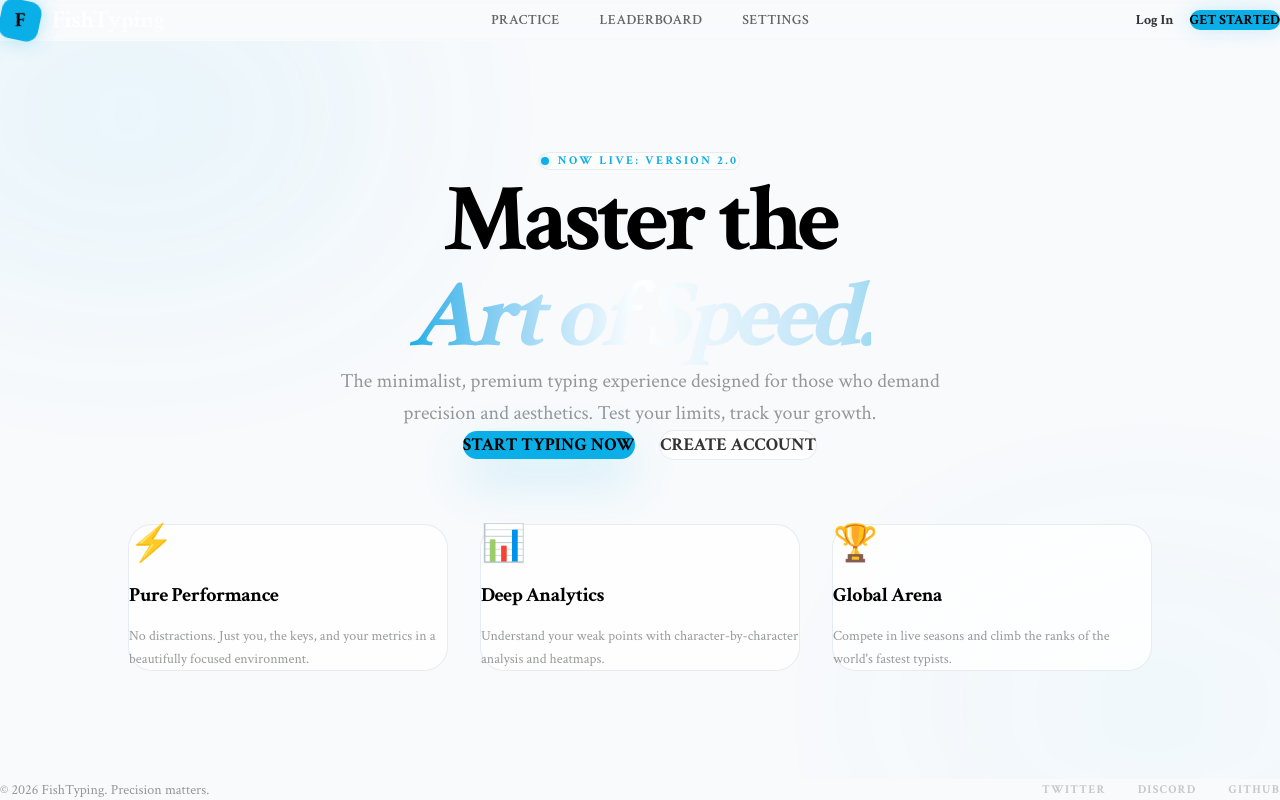
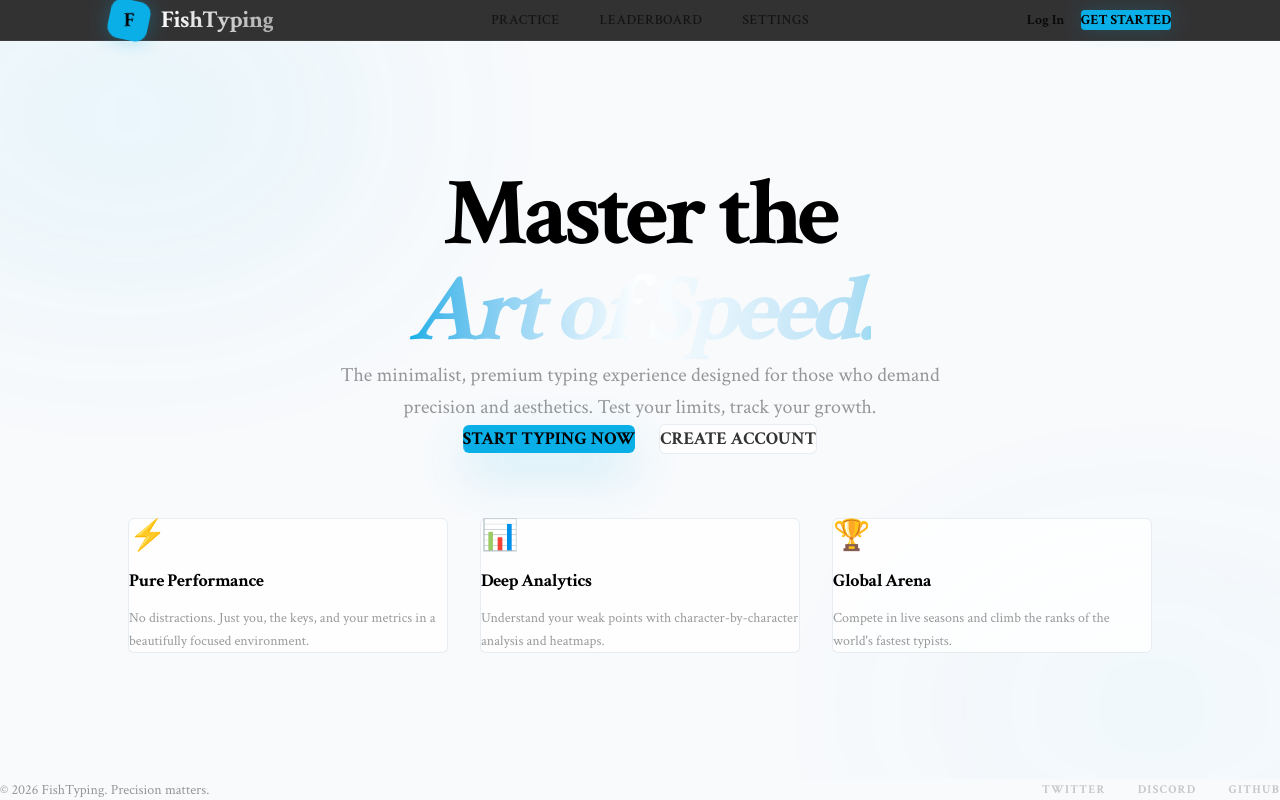
Before and after one commit to tou8xiong/fishtyping, a Next.js app: page / in a window 1280 px wide. Built offline with nearby package versions, Linux system fonts and the light colour scheme.

Commit message:
feat: add adjust project

```diff
--- a/src/app/layout.tsx
+++ b/src/app/layout.tsx
@@ -1,6 +1,7 @@
 import type { Metadata } from "next";
 import { Crimson_Text, EB_Garamond, JetBrains_Mono } from "next/font/google";
 import Link from "next/link";
+import { Header } from "@/components/Header";
 import "./globals.css";
 
 const crimsonText = Crimson_Text({
@@ -34,31 +35,7 @@ export default function RootLayout({
     <html lang="en" className={`${crimsonText.variable} ${ebGaramond.variable} ${jetbrainsMono.variable}`}>
       <body className="antialiased">
         <div className="flex flex-col min-h-screen">
-          <header className="py-6 px-8 border-b border-white/5 backdrop-blur-xl sticky top-0 z-50">
-            <div className="max-w-7xl mx-auto flex justify-between items-center">
-              <Link href="/" className="flex items-center gap-3 group transition-all duration-300">
-                <div className="w-10 h-10 bg-primary rounded-xl rotate-12 flex items-center justify-center shadow-[0_0_20px_rgba(11,175,231,0.3)] group-hover:rotate-0 transition-transform duration-300">
-                  <span className="text-black font-black text-xl -rotate-12 group-hover:rotate-0 transition-transform duration-300">F</span>
-                </div>
-                <span className="text-2xl font-black tracking-tight bg-gradient-to-r from-white to-white/60 bg-clip-text text-transparent">FishTyping</span>
-              </Link>
-
-              <nav className="hidden md:flex items-center gap-10 text-sm font-semibold tracking-wide">
-                <Link href="/typing" className="text-foreground/60 hover:text-primary transition-all duration-200">PRACTICE</Link>
-                <Link href="/leaderboard" className="text-foreground/60 hover:text-primary transition-all duration-200">LEADERBOARD</Link>
-                <Link href="/settings" className="text-foreground/60 hover:text-primary transition-all duration-200">SETTINGS</Link>
-              </nav>
-
-              <div className="flex items-center gap-4">
-                <Link href="/login" className="px-6 py-2.5 rounded-full text-sm font-bold text-foreground/80 hover:text-foreground transition-colors">
-                  Log In
-                </Link>
-                <Link href="/register" className="bg-primary text-black px-6 py-2.5 rounded-full text-sm font-black hover:scale-105 active:scale-95 transition-all shadow-[0_0_20px_rgba(11,175,231,0.2)]">
-                  GET STARTED
-                </Link>
-              </div>
-            </div>
-          </header>
+          <Header />
 
           <main className="flex-1 flex flex-col">
             {children}
--- a/src/app/page.tsx
+++ b/src/app/page.tsx
@@ -9,13 +9,6 @@ export default function Home() {
 
       <div className="w-full max-w-6xl z-10 px-6 py-20 flex flex-col items-center text-center gap-16">
         <div className="space-y-6 animate-fade-in">
-          <div className="inline-flex items-center gap-2 px-4 py-2 rounded-full glass border-white/5 text-xs font-bold tracking-[0.2em] text-primary uppercase">
-            <span className="relative flex h-2 w-2">
-              <span className="animate-ping absolute inline-flex h-full w-full rounded-full bg-primary opacity-75"></span>
-              <span className="relative inline-flex rounded-full h-2 w-2 bg-primary"></span>
-            </span>
-            Now Live: Version 2.0
-          </div>
           <h1 className="text-6xl md:text-8xl font-black tracking-tighter leading-none">
             Master the <br />
             <span className="bg-gradient-to-r from-primary via-white to-primary/40 bg-clip-text text-transparent italic">Art of Speed.</span>
@@ -24,11 +17,11 @@ export default function Home() {
             The minimalist, premium typing experience designed for those who demand precision and aesthetics. Test your limits, track your growth.
           </p>
           <div className="flex flex-col sm:flex-row items-center justify-center gap-6 pt-8">
-            <Link href="/typing" className="group relative px-10 py-5 bg-primary text-black rounded-2xl font-black text-lg transition-all hover:scale-105 active:scale-95 shadow-[0_20px_50px_rgba(11,175,231,0.2)] overflow-hidden">
+            <Link href="/typing" className="group relative px-10 py-5 bg-primary text-black rounded-md font-black text-lg transition-all hover:scale-105 active:scale-95 shadow-[0_20px_50px_rgba(11,175,231,0.2)] overflow-hidden">
               <span className="relative z-10">START TYPING NOW</span>
               <div className="absolute inset-0 bg-white/20 translate-x-[-100%] group-hover:translate-x-[100%] transition-transform duration-500 skew-x-12" />
             </Link>
-            <Link href="/login" className="px-10 py-5 glass glass-hover rounded-2xl font-bold text-lg text-foreground/80">
+            <Link href="/login" className="px-10 py-5 glass glass-hover rounded-md font-bold text-lg text-foreground/80">
               CREATE ACCOUNT
             </Link>
           </div>
@@ -40,9 +33,9 @@ export default function Home() {
             { title: "Deep Analytics", desc: "Understand your weak points with character-by-character analysis and heatmaps.", icon: "📊" },
             { title: "Global Arena", desc: "Compete in live seasons and climb the ranks of the world's fastest typists.", icon: "🏆" }
           ].map((feature, i) => (
-            <div key={i} className="p-8 glass glass-hover rounded-3xl text-left flex flex-col gap-4">
-              <div className="text-4xl">{feature.icon}</div>
-              <h3 className="font-black text-xl tracking-tight">{feature.title}</h3>
+            <div key={i} className="p-6 glass glass-hover rounded-md text-left flex flex-col gap-3">
+              <div className="text-3xl">{feature.icon}</div>
+              <h3 className="font-black text-lg tracking-tight">{feature.title}</h3>
               <p className="text-sm text-foreground/40 font-medium leading-relaxed">{feature.desc}</p>
             </div>
           ))}
--- a/src/app/settings/page.tsx
+++ b/src/app/settings/page.tsx
@@ -11,18 +11,18 @@ export default function SettingsPage() {
           <p className="text-lg text-foreground/40 font-medium">Fine-tune your experience for maximum efficiency.</p>
         </div>
 
-        <div className="glass p-10 rounded-[32px] shadow-2xl">
+        <div className="glass p-8 rounded-md shadow-2xl">
           <TypingSettings />
         </div>
 
         <div className="grid grid-cols-1 md:grid-cols-2 gap-6">
-          <div className="p-8 glass glass-hover rounded-[24px] space-y-3">
+          <div className="p-6 glass glass-hover rounded-md space-y-3">
             <div className="text-primary font-black text-xs tracking-widest uppercase">Visuals</div>
             <h3 className="text-xl font-bold">Custom Themes</h3>
             <p className="text-sm text-foreground/40 leading-relaxed">Choose from our curated collection of themes or create your own CSS-based styles.</p>
             <button className="mt-4 text-sm font-bold text-primary underline underline-offset-4 decoration-2">Coming Soon</button>
           </div>
-          <div className="p-8 glass glass-hover rounded-[24px] space-y-3">
+          <div className="p-6 glass glass-hover rounded-md space-y-3">
             <div className="text-primary font-black text-xs tracking-widest uppercase">Controls</div>
             <h3 className="text-xl font-bold">Key Bindings</h3>
             <p className="text-sm text-foreground/40 leading-relaxed">Remap your keyboard shortcuts for resetting, navigating, and managing tests.</p>
--- a/src/app/typing/page.tsx
+++ b/src/app/typing/page.tsx
@@ -12,14 +12,14 @@ export default function TypingPage() {
             <p className="text-sm text-foreground/40 font-bold uppercase tracking-widest">Focused Session</p>
           </div>
           <div className="flex gap-4">
-            <div className="px-4 py-2 glass rounded-xl text-xs font-bold">
+            <div className="px-4 py-2 glass rounded-md text-xs font-bold">
               <span className="text-foreground/40 mr-2">SESSION ID:</span>
               <span className="text-primary">#FT-9402</span>
             </div>
           </div>
         </div>
 
-        <div className="glass p-12 md:p-20 rounded-[40px] shadow-2xl relative overflow-hidden group">
+        <div className="glass p-12 md:p-20 rounded-md shadow-2xl relative overflow-hidden group">
           <div className="absolute top-0 right-0 p-8 opacity-10 group-hover:opacity-20 transition-opacity">
             <div className="w-24 h-24 border-4 border-white rounded-full flex items-center justify-center font-black text-4xl italic">F</div>
           </div>
@@ -28,7 +28,7 @@ export default function TypingPage() {
 
         <div className="grid grid-cols-2 md:grid-cols-4 gap-4">
           {['Esc - Reset', 'Tab - Settings', 'Ctrl+R - New Test', 'Alt+S - Share'].map((hint, i) => (
-            <div key={i} className="px-6 py-4 glass glass-hover rounded-2xl text-[10px] font-black uppercase tracking-widest text-foreground/30 flex items-center justify-center">
+            <div key={i} className="px-6 py-4 glass glass-hover rounded-md text-[10px] font-black uppercase tracking-widest text-foreground/30 flex items-center justify-center">
               {hint}
             </div>
           ))}
--- /dev/null
+++ b/src/components/Header.tsx
@@ -0,0 +1,57 @@
+"use client";
+
+import Link from "next/link";
+import { useState } from "react";
+
+export function Header() {
+  const [mobileMenuOpen, setMobileMenuOpen] = useState(false);
+
+  return (
+    <header className=" md:py-5 border-b border-white/5 backdrop-blur-xl sticky top-0 z-50 bg-black/80">
+      <div className="w-full px-4 md:px-8 flex justify-around items-center">
+        <Link href="/" className="flex items-center gap-3 group transition-all duration-300">
+          <div className="w-9 h-9 md:w-10 md:h-10 bg-primary rounded-xl rotate-12 flex items-center justify-center shadow-[0_0_20px_rgba(11,175,231,0.3)] group-hover:rotate-0 transition-transform duration-300">
+            <span className="text-black font-black text-lg md:text-xl -rotate-12 group-hover:rotate-0 transition-transform duration-300">F</span>
+          </div>
+          <span className="text-xl md:text-2xl font-black tracking-tight bg-gradient-to-r from-white to-white/60 bg-clip-text text-transparent">FishTyping</span>
+        </Link>
+
+        <nav className="hidden md:flex items-center gap-8 lg:gap-10 text-sm font-semibold tracking-wide">
+          <Link href="/typing" className="text-foreground/60 hover:text-primary transition-all duration-200">PRACTICE</Link>
+          <Link href="/leaderboard" className="text-foreground/60 hover:text-primary transition-all duration-200">LEADERBOARD</Link>
+          <Link href="/settings" className="text-foreground/60 hover:text-primary transition-all duration-200">SETTINGS</Link>
+        </nav>
+
+        <div className="flex items-center gap-3 md:gap-4">
+          <Link href="/login" className="hidden sm:block px-5 py-2 md:px-6 md:py-2.5 rounded-full text-sm font-bold text-foreground/80 hover:text-foreground transition-colors">
+            Log In
+          </Link>
+          <Link href="/register" className="inline-flex bg-primary text-black px-6 py-2.5 md:py-3 rounded-sm text-sm font-black hover:scale-105 active:scale-95 transition-all shadow-[0_0_20px_rgba(11,175,231,0.2)]">
+            GET STARTED
+          </Link>
+          <button
+            className="md:hidden p-2 text-foreground/60 hover:text-primary"
+            onClick={() => setMobileMenuOpen(!mobileMenuOpen)}
+          >
+            <svg className="w-6 h-6" fill="none" stroke="currentColor" viewBox="0 0 24 24">
+              {mobileMenuOpen ? (
+                <path strokeLinecap="round" strokeLinejoin="round" strokeWidth={2} d="M6 18L18 6M6 6l12 12" />
+              ) : (
+                <path strokeLinecap="round" strokeLinejoin="round" strokeWidth={2} d="M4 6h16M4 12h16M4 18h16" />
+              )}
+            </svg>
+          </button>
+        </div>
+      </div>
+
+      {mobileMenuOpen && (
+        <div className="md:hidden mt-4 pb-4 space-y-3 border-t border-white/10 pt-4">
+          <Link href="/typing" className="block py-2 text-foreground/80 hover:text-primary transition-colors" onClick={() => setMobileMenuOpen(false)}>PRACTICE</Link>
+          <Link href="/leaderboard" className="block py-2 text-foreground/80 hover:text-primary transition-colors" onClick={() => setMobileMenuOpen(false)}>LEADERBOARD</Link>
+          <Link href="/settings" className="block py-2 text-foreground/80 hover:text-primary transition-colors" onClick={() => setMobileMenuOpen(false)}>SETTINGS</Link>
+          <Link href="/login" className="block py-2 text-foreground/80 hover:text-primary transition-colors" onClick={() => setMobileMenuOpen(false)}>Log In</Link>
+        </div>
+      )}
+    </header>
+  );
+}
--- a/src/features/typing-test/components/TypingSettings.tsx
+++ b/src/features/typing-test/components/TypingSettings.tsx
@@ -62,7 +62,7 @@ const OptionButton: React.FC<{
 }> = ({ value, currentValue, onClick, label }) => (
   <button
     onClick={onClick}
-    className={`px-5 py-3 text-xs font-bold rounded-xl transition-all duration-300 ${
+    className={`px-5 py-3 text-xs font-bold rounded-md transition-all duration-300 ${
       value === currentValue
         ? 'bg-primary text-black shadow-[0_0_20px_rgba(11,175,231,0.3)]'
         : 'glass glass-hover text-foreground/40 hover:text-foreground/80'
--- a/src/features/typing-test/components/TypingTest.tsx
+++ b/src/features/typing-test/components/TypingTest.tsx
@@ -110,7 +110,7 @@ export const TypingTest = () => {
       <div className="flex justify-center items-center gap-6">
         <button
           onClick={handleRegenerate}
-          className="group flex items-center gap-3 px-8 py-4 glass glass-hover rounded-2xl transition-all"
+          className="group flex items-center gap-3 px-8 py-4 glass glass-hover rounded-md transition-all"
         >
           <svg className="w-4 h-4 text-primary group-hover:rotate-180 transition-transform duration-500" fill="none" stroke="currentColor" viewBox="0 0 24 24"><path strokeLinecap="round" strokeLinejoin="round" strokeWidth="3" d="M4 4v5h.582m15.356 2A8.001 8.001 0 004.582 9m0 0H9m11 11v-5h-.581m0 0a8.003 8.003 0 01-15.357-2m15.357 2H15" /></svg>
           <span className="text-xs font-black uppercase tracking-widest">New Passage</span>
@@ -118,7 +118,7 @@ export const TypingTest = () => {
 
         <button
           onClick={reset}
-          className="p-4 glass glass-hover rounded-2xl text-foreground/40 hover:text-primary transition-all"
+          className="p-4 glass glass-hover rounded-md text-foreground/40 hover:text-primary transition-all"
           title="Reset Test (Esc)"
         >
           <svg className="w-5 h-5" fill="none" stroke="currentColor" viewBox="0 0 24 24"><path strokeLinecap="round" strokeLinejoin="round" strokeWidth="3" d="M6 18L18 6M6 6l12 12" /></svg>
@@ -126,7 +126,7 @@ export const TypingTest = () => {
 
         {isFinished && (
           <button
-            className="px-10 py-4 bg-primary text-black font-black rounded-2xl shadow-[0_15px_40px_rgba(11,175,231,0.3)] hover:scale-105 active:scale-95 transition-all animate-fade-in"
+            className="px-10 py-4 bg-primary text-black font-black rounded-md shadow-[0_15px_40px_rgba(11,175,231,0.3)] hover:scale-105 active:scale-95 transition-all animate-fade-in"
           >
             SAVE RESULT
           </button>
```
Also changed, not shown: src/app/leaderboard/page.tsx (+8 -8 lines), src/app/login/page.tsx (+6 -6 lines), src/app/register/page.tsx (+6 -6 lines), 1 other file (tests, documents, lock files or other folders).
